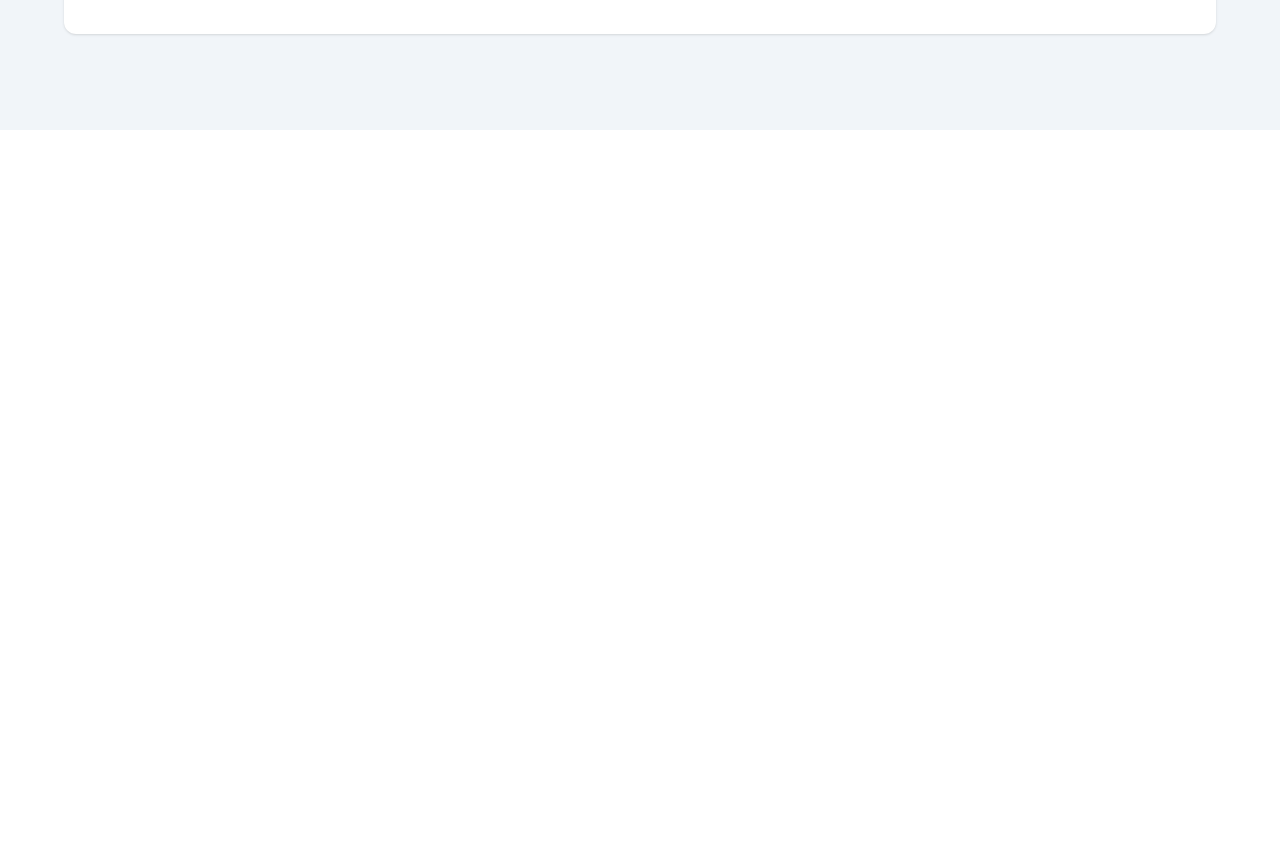
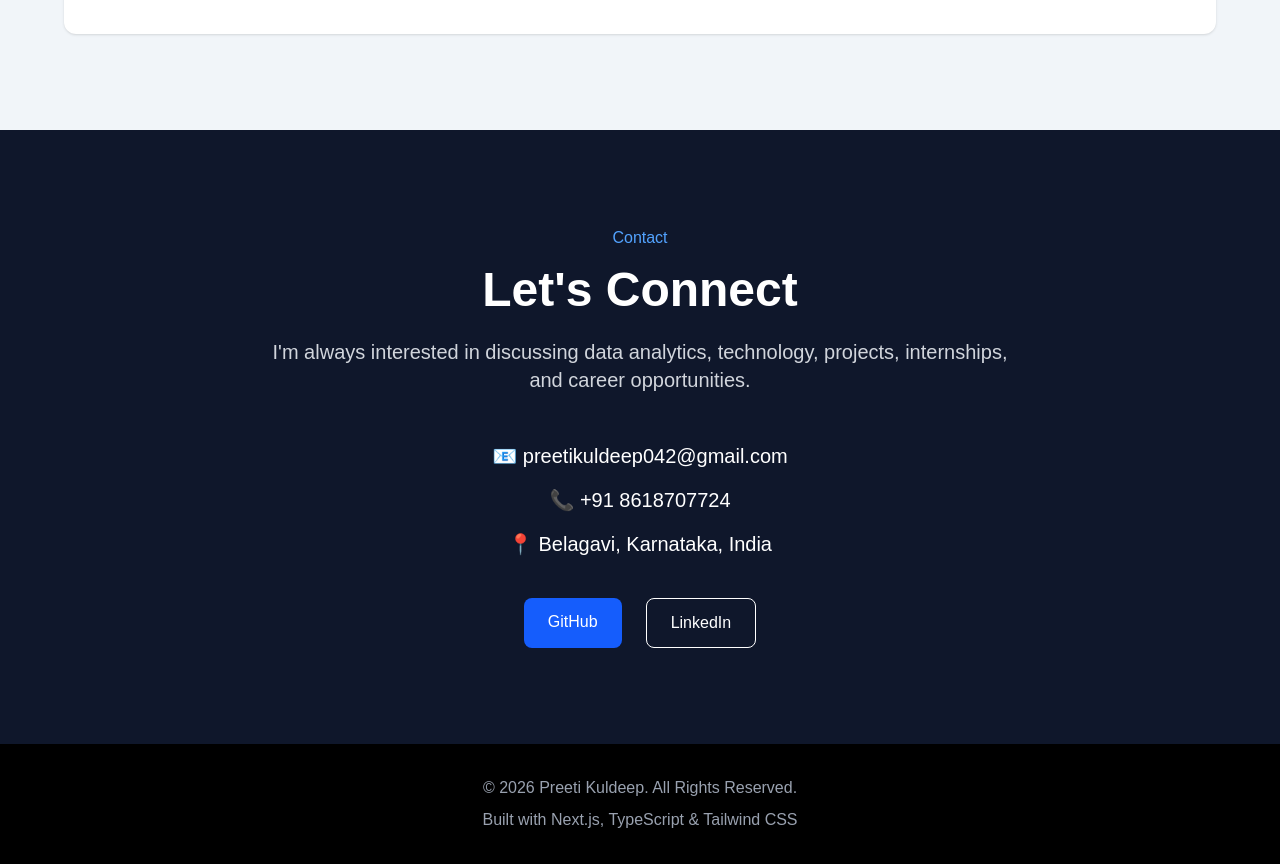
Before and after one commit to Preeti-Kuldeep/preeti-portfolio, a Next.js app: page / in a window 1280 px wide. Shown: the part 6448-7312 px from the top of the page. Before the commit the page ends 6578 px from the top, so only its background shows below. Built offline with nearby package versions, Linux system fonts and the light colour scheme.

Commit message:
Added contact and footer sections

```diff
--- a/app/page.tsx
+++ b/app/page.tsx
@@ -600,6 +600,80 @@ export default function Home() {
 
   </div>
 </section>
+
+{/* Contact Section */}
+<section className="py-24 px-10 bg-slate-900 text-white">
+  <div className="max-w-6xl mx-auto text-center">
+
+    <p className="text-blue-400 font-medium">
+      Contact
+    </p>
+
+    <h2 className="text-5xl font-bold mt-4">
+      Let's Connect
+    </h2>
+
+    <p className="mt-6 text-xl text-gray-300 max-w-3xl mx-auto">
+      I'm always interested in discussing data analytics,
+      technology, projects, internships, and career
+      opportunities.
+    </p>
+
+    <div className="mt-12 space-y-4">
+
+      <p className="text-xl">
+        📧 preetikuldeep042@gmail.com
+      </p>
+
+      <p className="text-xl">
+        📞 +91 8618707724
+      </p>
+
+      <p className="text-xl">
+        📍 Belagavi, Karnataka, India
+      </p>
+
+    </div>
+
+    <div className="flex justify-center gap-6 mt-10">
+
+      <a
+        href="https://github.com/Preeti-Kuldeep"
+        target="_blank"
+        rel="noopener noreferrer"
+        className="bg-blue-600 px-6 py-3 rounded-lg"
+      >
+        GitHub
+      </a>
+
+      <a
+        href="https://www.linkedin.com/in/preeti-kuldeep-1919872a5/"
+        target="_blank"
+        rel="noopener noreferrer"
+        className="border border-white px-6 py-3 rounded-lg"
+      >
+        LinkedIn
+      </a>
+
+    </div>
+
+  </div>
+</section>
+
+{/* Footer */}
+<footer className="bg-black text-gray-400 py-8">
+  <div className="max-w-6xl mx-auto text-center">
+
+    <p>
+      © 2026 Preeti Kuldeep. All Rights Reserved.
+    </p>
+
+    <p className="mt-2">
+      Built with Next.js, TypeScript & Tailwind CSS
+    </p>
+
+  </div>
+</footer>
     </main>
   );
 }
```
